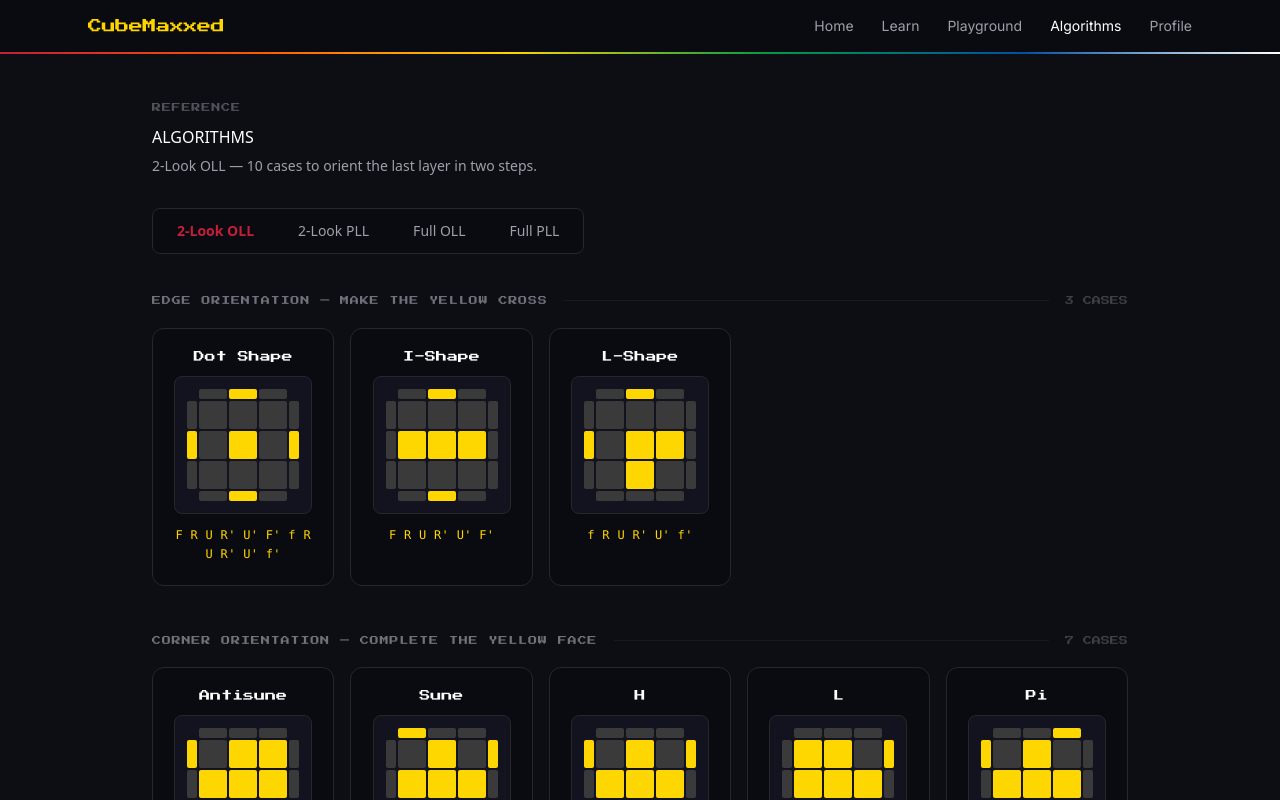
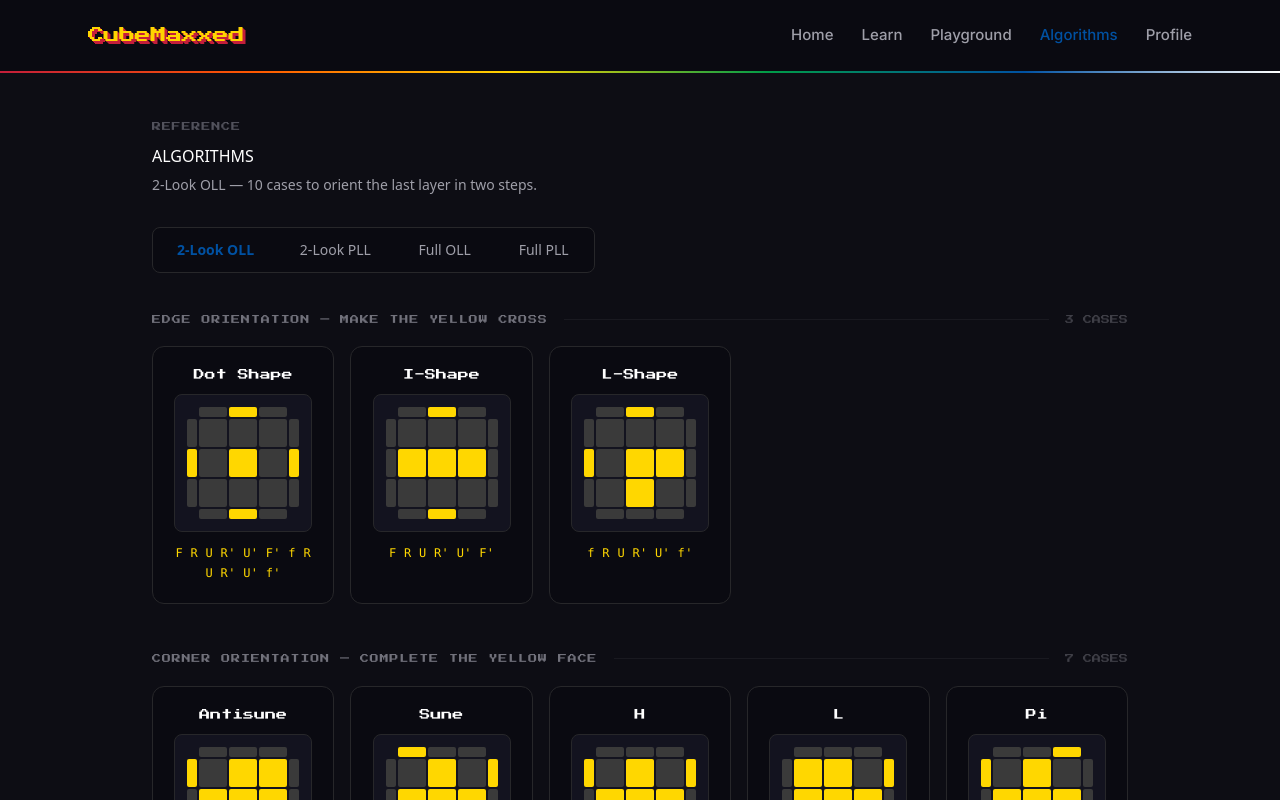
Before and after one commit to AlexanderJGreen/cubemaxxed, a Next.js app: page /algorithms in a window 1280 px wide. Shown: the top 800 px of the page. Built offline with nearby package versions, Linux system fonts and the light colour scheme.

Commit message:
add more styling to header/nav-bar

```diff
--- a/app/algorithms/page.tsx
+++ b/app/algorithms/page.tsx
@@ -557,8 +557,16 @@ const TABS: { id: Tab; label: string }[] = [
 
 // ── Page ──────────────────────────────────────────────────────────────────────
 
+const CUBE_COLORS = ["#C41E3A", "#0051A2", "#009B48", "#FF5800", "#FFD500", "#ffffff"];
+
+function randomCubeColor(exclude?: string) {
+  const options = CUBE_COLORS.filter((c) => c !== exclude);
+  return options[Math.floor(Math.random() * options.length)];
+}
+
 export default function Algorithms() {
   const [tab, setTab] = useState<Tab>("oll");
+  const [activeColor, setActiveColor] = useState(() => randomCubeColor());
 
   const ollGroups = groupBy(OLL_CASES, "group");
   const pllGroups = groupBy(PLL_CASES, "group");
@@ -589,14 +597,22 @@ export default function Algorithms() {
         {TABS.map((t) => (
           <button
             key={t.id}
-            onClick={() => setTab(t.id)}
-            className={`px-5 py-2 rounded-md text-sm transition-colors cursor-pointer ${
-              tab === t.id
-                ? "font-bold text-[#C41E3A]"
-                : "font-medium text-zinc-400 hover:text-zinc-100"
-            }`}
+            onClick={() => {
+              const next = randomCubeColor(activeColor);
+              setActiveColor(next);
+              setTab(t.id);
+            }}
+            className="relative px-5 py-2 rounded-md text-sm cursor-pointer"
           >
-            {t.label}
+            <span className="font-bold invisible">{t.label}</span>
+            <span
+              className={`absolute inset-0 flex items-center justify-center transition-all duration-300 ease-in-out ${
+                tab === t.id ? "font-bold" : "font-medium text-zinc-400 hover:text-zinc-100"
+              }`}
+              style={tab === t.id ? { color: activeColor } : undefined}
+            >
+              {t.label}
+            </span>
           </button>
         ))}
       </div>
--- a/app/components/Header.tsx
+++ b/app/components/Header.tsx
@@ -2,6 +2,7 @@
 
 import Link from "next/link";
 import { usePathname } from "next/navigation";
+import { useState, useEffect } from "react";
 
 const navLinks = [
   { href: "/dashboard", label: "Home" },
@@ -15,16 +16,29 @@ const navLinks = [
 const CUBE_GRADIENT =
   "linear-gradient(to right, #C41E3A, #FF5800, #FFD500, #009B48, #0051A2, #ffffff)";
 
+const CUBE_COLORS = ["#C41E3A", "#0051A2", "#009B48", "#FF5800", "#FFD500", "#ffffff"];
+
+function randomCubeColor(exclude?: string) {
+  const options = CUBE_COLORS.filter((c) => c !== exclude);
+  return options[Math.floor(Math.random() * options.length)];
+}
+
 export default function Header() {
   const pathname = usePathname();
+  const [activeColor, setActiveColor] = useState(() => randomCubeColor());
+
+  useEffect(() => {
+    setActiveColor((prev) => randomCubeColor(prev));
+  }, [pathname]);
 
   return (
     <header className="relative bg-[#0a0a11]">
-      <div className="mx-auto flex max-w-6xl items-center justify-between px-6 py-4">
+      <div className="mx-auto flex max-w-6xl items-center justify-between px-6 py-6">
         {/* Site name */}
         <Link
           href="/"
-          className="font-heading text-sm leading-none tracking-tight text-[#FFD500] transition-opacity hover:opacity-80"
+          className="font-heading text-base leading-none tracking-tight text-[#FFD500] transition-opacity hover:opacity-80"
+          style={{ textShadow: "1px 1px 0 #C41E3A, 2px 2px 0 #C41E3A, 3px 3px 0 #C41E3A" }}
         >
           CubeMaxxed
         </Link>
@@ -37,11 +51,10 @@ export default function Header() {
               <Link
                 key={href}
                 href={href}
-                className={`font-sans text-sm transition-colors ${
-                  isActive
-                    ? "text-white"
-                    : "text-zinc-400 hover:text-zinc-100"
+                className={`font-sans text-[15px] font-medium transition-colors duration-300 ${
+                  isActive ? "font-bold" : "text-zinc-400 hover:text-zinc-100"
                 }`}
+                style={isActive ? { color: activeColor } : undefined}
               >
                 {label}
               </Link>
```
